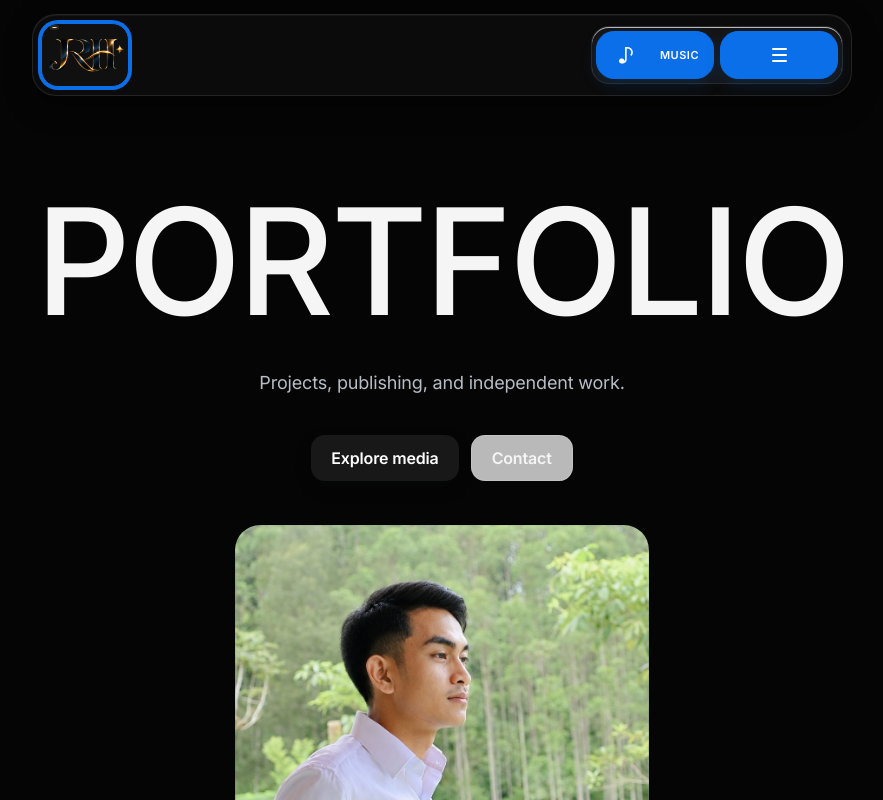
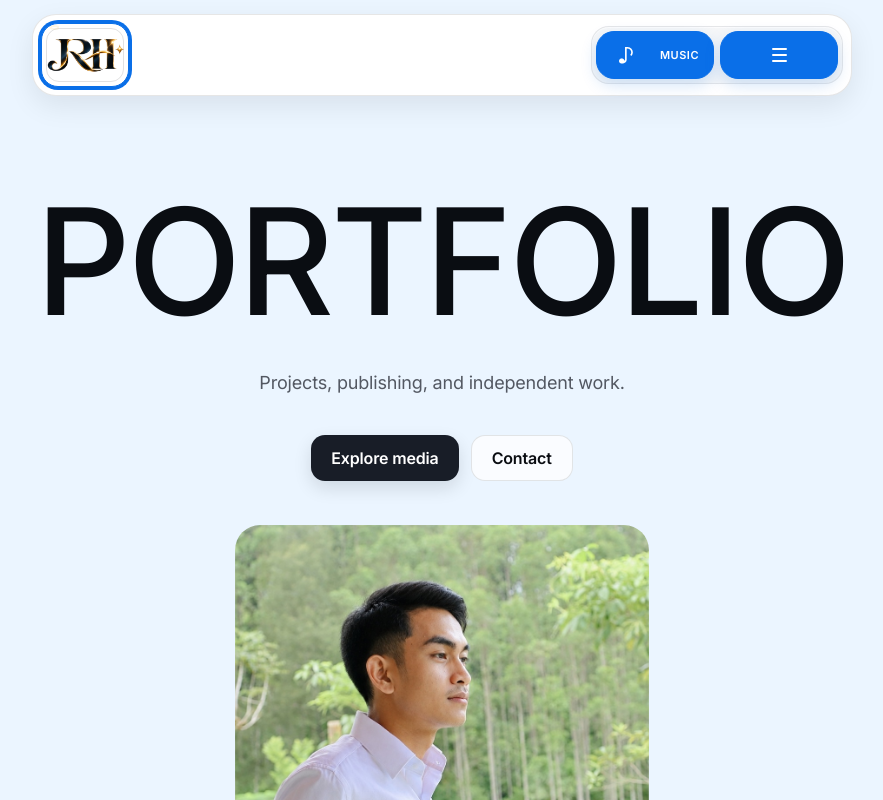
Before and after one commit to LionerHakim/JRHs, a React (Vite) app: page / in a window 1280 px wide. Shown: the top 800 px of the page, without its empty margins (198-1081 px from the left). Built offline with nearby package versions, Linux system fonts and the light colour scheme.

Commit message:
Theme: restore full light background
Restore JRHs light background theme without changing layout or interactions.

```diff
--- a/src/index.css
+++ b/src/index.css
@@ -3427,3 +3427,105 @@ body,
 @media (prefers-reduced-motion: reduce) {
   .back-to-top { transition: none; }
 }
+
+
+/* JRHs FULL LIGHT THEME — restore light background, layout/design locked */
+:root {
+  --color-sky-tint: #ebf5ff;
+  --color-paper-white: #ffffff;
+  --color-bone-white: #fafdff;
+  --color-mist-gray: #f6f7f8;
+  --color-ink: #0a0d12;
+  --color-charcoal: #181d27;
+  --color-graphite: #535862;
+  --color-fog: #93979f;
+  --color-lavender-wash: #f1e6ff;
+  --color-mint-wash: #d3f6e3;
+  --color-powder-blue: #cce7ff;
+  --color-peach-gradient: #ffd1b8;
+  --sky: #ebf5ff;
+  --paper: #ffffff;
+  --bone: #fafdff;
+  --mist: #f6f7f8;
+  --ink: #0a0d12;
+  --charcoal: #181d27;
+  --graphite: #535862;
+  --fog: #93979f;
+  --lavender: #f1e6ff;
+  --mint: #d3f6e3;
+  --blue-soft: #cce7ff;
+  --peach: #ffd1b8;
+  --line: rgba(10,13,18,.08);
+  --shadow-subtle: rgba(10,13,18,.8) 0 1px 2px 0, rgb(10,13,18) 0 0 0 1px;
+}
+
+html,
+body,
+.site-shell,
+.site-shell > main,
+.site-shell > footer {
+  background: #ebf5ff !important;
+  color: #0a0d12;
+}
+
+.nav {
+  background: #fff !important;
+  border-color: rgba(10,13,18,.10) !important;
+  box-shadow: 0 10px 28px rgba(10,13,18,.08), 0 1px 0 rgba(255,255,255,.98) inset !important;
+}
+
+.wordmark,
+.wordmark:hover,
+.wordmark:focus-visible {
+  background: #fff !important;
+  border-color: #0a6fe8 !important;
+  box-shadow: 0 0 0 3px #0a6fe8 !important;
+}
+
+.nav-actions { background: #f6f7f8 !important; border-color: rgba(10,13,18,.07) !important; }
+.nav-action:hover,
+.nav-action:focus-visible { background: #fff !important; color: #0a0d12 !important; }
+
+.ghost-pill { color: #0a0d12 !important; border-color: rgba(10,13,18,.10) !important; }
+.ghost-pill:hover,
+.ghost-pill:focus-visible { background: #fff !important; }
+
+.record,
+.media-card,
+.project-card {
+  background: #fafdff !important;
+  color: #0a0d12 !important;
+  border-color: transparent !important;
+}
+
+.media-card:hover,
+.project-card:hover { background: #fff !important; }
+
+.section p,
+.hero-description,
+.media-subtitle,
+.projects-subtitle,
+.testimonials-subtitle,
+.portrait-quote p,
+.project-quote p { color: #535862 !important; }
+
+.portrait-quote,
+.project-quote { background: #f1e6ff !important; }
+
+.site-footer { background: #ebf5ff !important; border-color: rgba(10,13,18,.08) !important; }
+.site-footer-bottom { color: #93979f !important; }
+
+.back-to-top {
+  background: #fff !important;
+  color: #0a0d12 !important;
+  border-color: rgba(10,13,18,.08) !important;
+  box-shadow: var(--shadow-subtle) !important;
+}
+.back-to-top:hover,
+.back-to-top:focus-visible { background: #fafdff !important; }
+
+.skip-link { background: #181d27 !important; color: #fff !important; }
+
+@media (prefers-reduced-motion: reduce) {
+  .back-to-top { transition: none; }
+}
```
